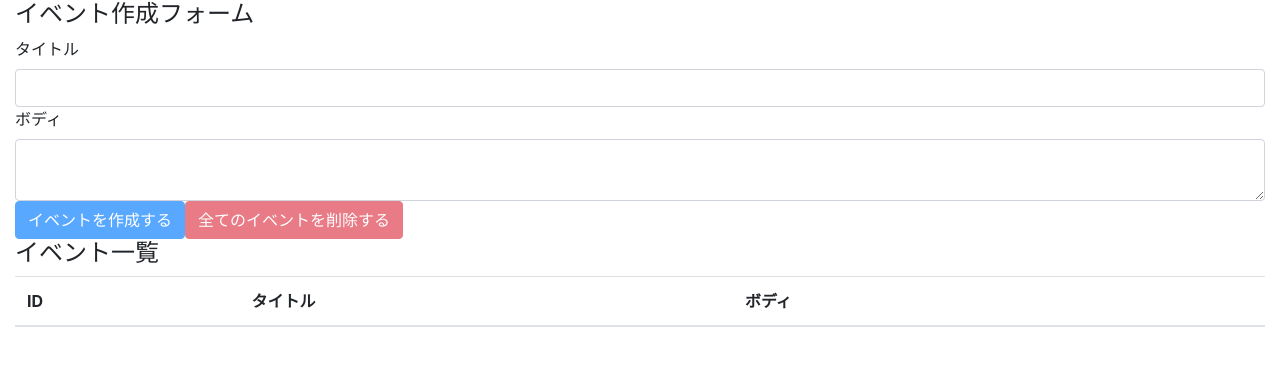
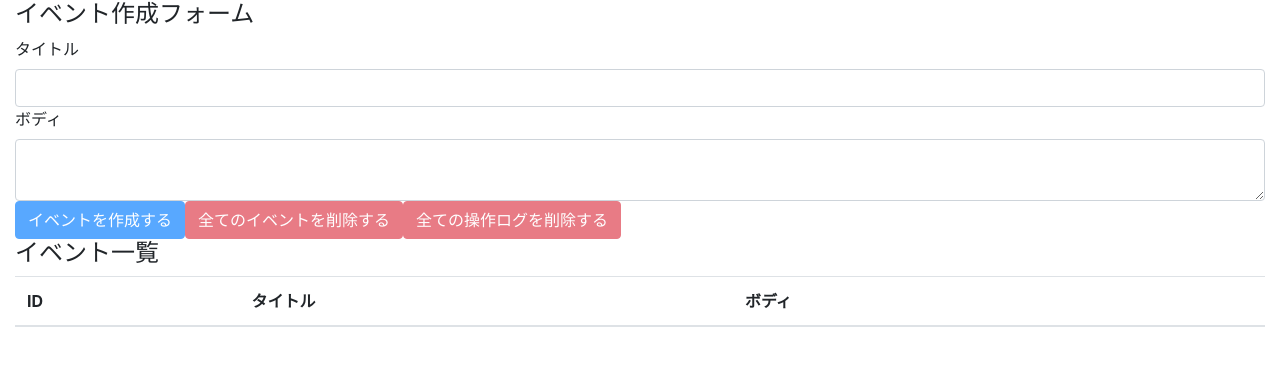
Before and after one commit to LPxPG/react-hooks-101-test, a React (Create React App) app: page / in a window 1280 px wide. Shown: the top 366 px of the page. Built offline with nearby package versions, Linux system fonts and the light colour scheme.

Commit message:
delete all operation logs

```diff
--- a/src/components/EventForm.js
+++ b/src/components/EventForm.js
@@ -43,6 +43,18 @@
 
   const unCreatable = title === '' || body === ''
 
+  const deleteAllOperationLogs = e => {
+    e.preventDefault()
+    const result = window.confirm('全ての操作ログを本当に削除しても良いですか？')
+
+    if (result) {
+      dispatch({
+        type: DELETE_ALL_OPERATION_LOGS
+      })
+    }
+
+  }
+
   return (
     <>
       <h4>イベント作成フォーム</h4>
@@ -59,6 +71,7 @@
 
         <button className="btn btn-primary" onClick={addEvent} disabled={unCreatable}>イベントを作成する</button>
         <button className="btn btn-danger" onClick={deleteAllEvents} disabled={state.events.length === 0}>全てのイベントを削除する</button>
+        <button className="btn btn-danger" onClick={deleteAllOperationLogs} disabled={state.operationLogs.length === 0}>全ての操作ログを削除する</button>
 
       </form>
     </>
```
